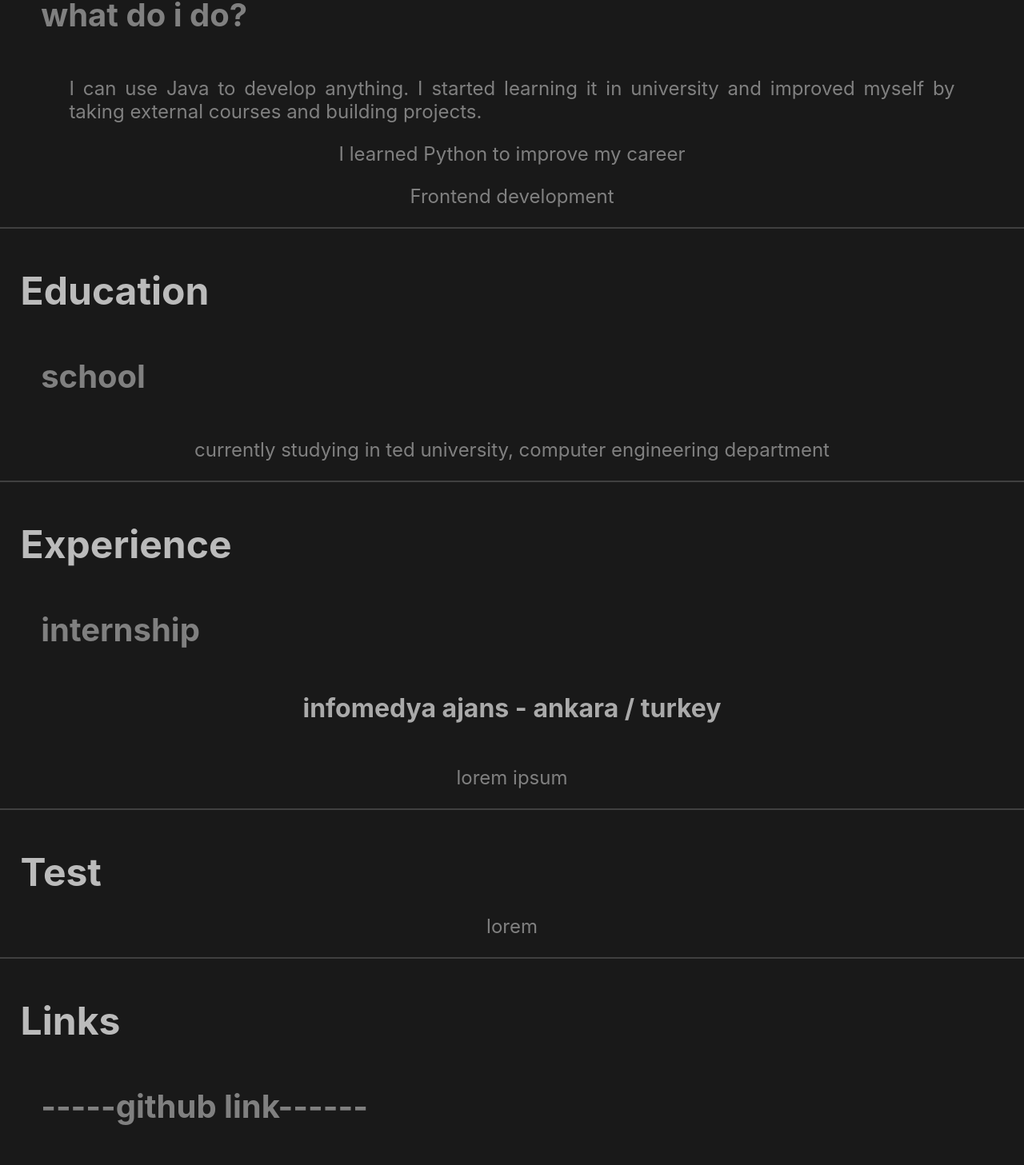
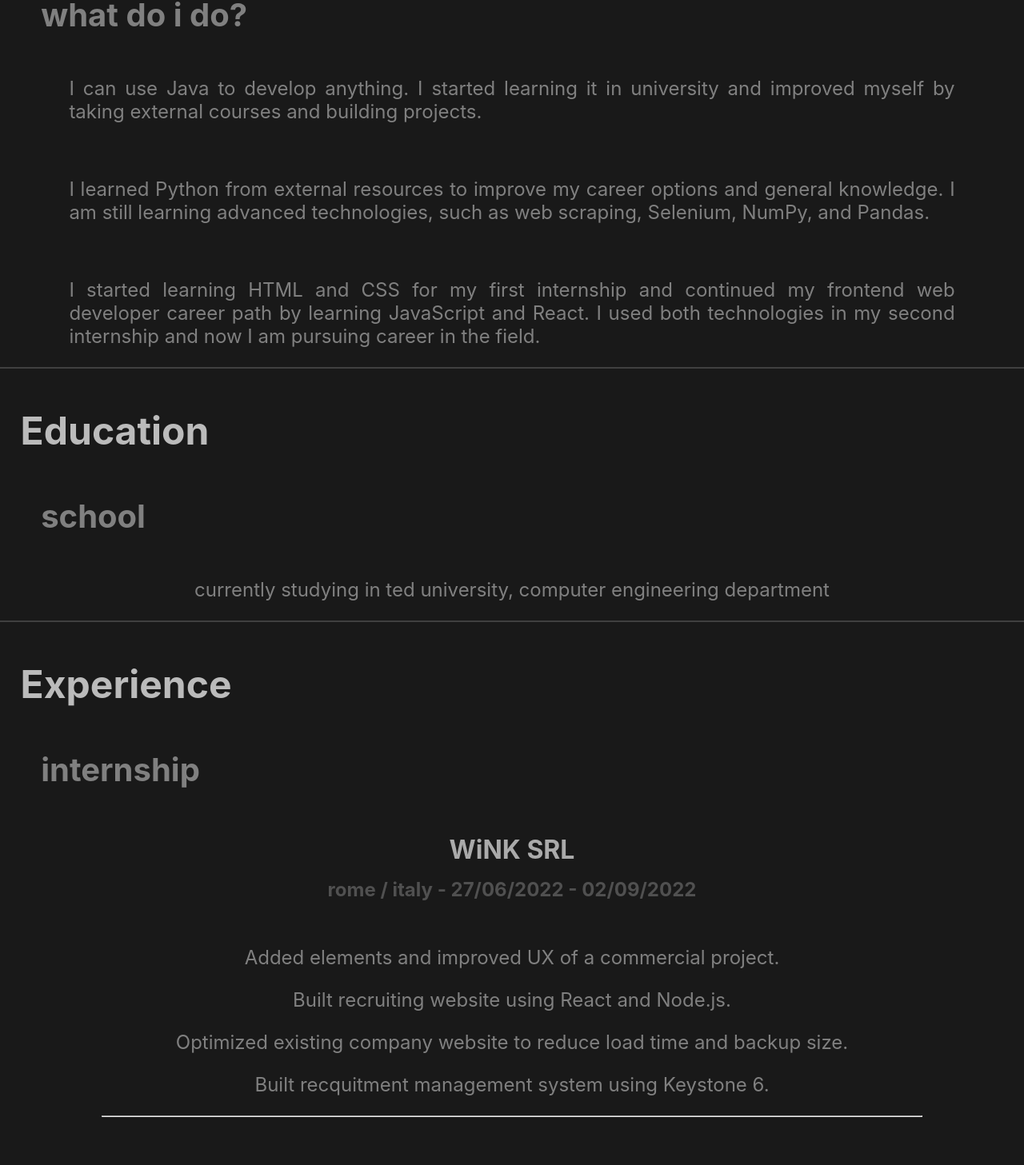
Before and after one commit to althryenix/personal_website, a React (Create React App) app: page / in a window 1280 px wide. Shown: the part 1325-2782 px from the top of the page at 80% size. Built offline with nearby package versions, Linux system fonts and the light colour scheme.

Commit message:
text commit

```diff
--- a/src/App.css
+++ b/src/App.css
@@ -39,18 +39,6 @@ body {
   background-color: #191919;
 }
 
-li {
-  display: flex;
-  flex-direction: column;
-  align-items: center;
-  justify-content: center;
-  line-height: 5vh;
-  margin: 0;
-  padding: 0;
-  font-size: 4vmin;
-  color: #696969;
-}
-
 .section p {
   font-size: 3vmin;
   color: #808080;
@@ -84,8 +72,32 @@ li {
   flex-direction: column;
   align-items: center;
   justify-content: center;
+  margin-top: 7vmin;
+  margin-bottom: 2vmin;
   font-size: 4vmin;
   color: #aaa;
+}
+
+.section h6 {
+  display: flex;
+  flex-direction: column;
+  align-items: center;
+  justify-content: center;
+  margin-top: 0;
+  font-size: 3vmin;
+  color: #505050;
+}
+
+.section a{
+  font-size: 5vmin;
+  margin-bottom: 5vmin;
+  color: #808080;
+  display: flex;
+  flex-direction: column;
+  align-items: center;
+  text-decoration: underline;
+  margin-right: calc(6vmin + 3vw);
+  margin-left: calc(6vmin + 3vw);
 }
 
 @media only screen and (max-width: 600px) {
--- a/src/App.js
+++ b/src/App.js
@@ -91,10 +91,18 @@ function App() {
             I started learning it in university and
             improved myself by taking external courses and building projects.
           </p>
+          <br />
           <p>
-            I learned Python to improve my career
+            I learned Python from external resources to improve my career options and
+            general knowledge. I am still learning advanced technologies, such as web scraping,
+            Selenium, NumPy, and Pandas.
           </p>
-          <p>Frontend development</p>
+          <br />
+          <p>
+            I started learning HTML and CSS for my first internship and continued my frontend web developer
+            career path by learning JavaScript and React. I used both technologies in my second
+            internship and now I am pursuing career in the field.
+          </p>
 
         </div>
 
@@ -113,11 +121,24 @@ function App() {
         <div className='section' id="experience">
           <h3>Experience</h3>
           <h4>internship</h4>
-          <h5>infomedya ajans - ankara / turkey</h5>
 
-          <p>
-            lorem ipsum
-          </p>
+          <h5>WiNK SRL</h5>
+          <h6>rome / italy - 27/06/2022 - 02/09/2022</h6>
+
+          <p>Added elements and improved UX of a commercial project. </p>
+          <p>Built recruiting website using React and Node.js.</p>
+          <p>Optimized existing company website to reduce load time and backup size.</p>
+          <p>Built recquitment management system using Keystone 6.</p>
+
+          <hr width="80%" />
+
+          <h5>infomedya ajans</h5>
+          <h6>ankara / turkey - 25/07/2022 - 20/08/2022</h6>
+
+          <p>Created a Java program to check MX, DNS, and A addresses of websites owned by the company.</p>
+          <p>Created a multiple page website using HTML and CSS.</p>
+          <p>Performed presentations to engineer branch about "clean coding" and "refactoring".</p>
+
         </div>
 
         <hr color="#404040" />
@@ -131,12 +152,10 @@ function App() {
 
         <div className='section' id="links">
           <h3>Links</h3>
-          <h4>-----github link------</h4>
-          <h4>-----linkedin link------</h4>
-          <h4>-----hackerrank link------</h4>
-          <h4>-----codegolf link------</h4>
-          <h4>-----stack link------</h4>
-
+          <a href="https://github.com/althryenix" target="_blank" rel="noreferrer">GitHub</a>
+          <a href="https://www.linkedin.com/in/tmralkim/" target="_blank" rel="noreferrer">LinkedIn</a>
+          <a href="https://www.hackerrank.com/tameralkim" target="_blank" rel="noreferrer">HackerRank</a>
+          <a href="https://code.golf/golfers/althryenix" target="_blank" rel="noreferrer">Code golf</a>
         </div>
       </div>
     </>
```
